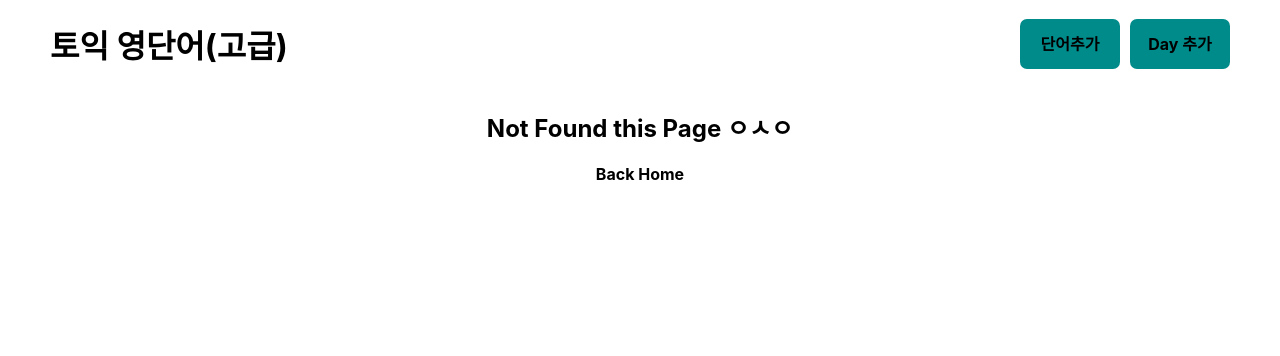
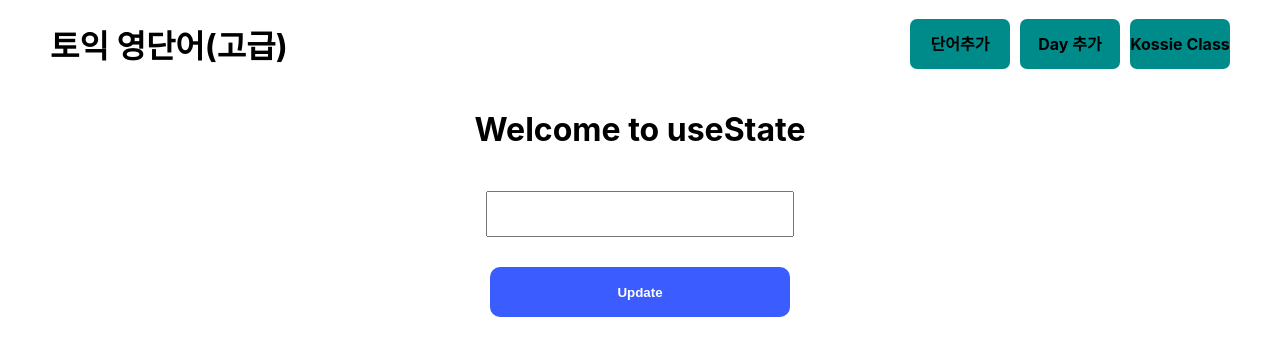
Before and after one commit to Blossssom/StudyRepo, a React (Create React App) app: page /kossie_class/hook_useState01 in a window 1280 px wide. Before the commit this address had no page. Shown: the top 356 px of the page. Built offline with nearby package versions, Linux system fonts and the light colour scheme.

Commit message:
2022-01-30 study for commit [useState(detail), basic of hook]

```diff
--- a/src/App.js
+++ b/src/App.js
@@ -6,6 +6,9 @@ import {BrowserRouter, Route, Routes} from 'react-router-dom';
 import EmptyPage from './Components/makePart/EmptyPage';
 import CreateWord from './Components/makePart/CreateWord';
 import CreateDay from './Components/makePart/CreateDay';
+import KossieIn from './Components/kossie-class/KossieIn';
+import Handle from './Components/kossie-class/Handle';
+import UseState01 from './Components/kossie-class/UseState01';
 
 
 // 기본적으로 제공되는 App.css는 이곳에만 적용되는 것이 아님
@@ -21,6 +24,9 @@ function App() {
           <Route path="day/:day" element={<Day />} />
           <Route path="create_word" element={<CreateWord />} />
           <Route path="create_day" element={<CreateDay />} />
+          <Route path='kossie_class' element={<KossieIn />} />
+          <Route path="kossie_class/handle" element={<Handle />} />
+          <Route path="kossie_class/hook_useState01" element={<UseState01/>} />
           <Route path="*" element={<EmptyPage />} />
         </Routes>
       </div>
--- /dev/null
+++ b/src/Components/kossie-class/Handle.jsx
@@ -0,0 +1,16 @@
+function Handle() {
+
+    const onKeyUp = (event) => {
+        if(event.keyCode === 13){
+            console.log('Enter!!');
+        }
+    };
+
+    return(
+        <>
+            <input onKeyUp={onKeyUp} />
+        </>
+    );
+}
+
+export default Handle;
--- /dev/null
+++ b/src/Components/kossie-class/KossieIn.jsx
@@ -0,0 +1,17 @@
+import { Link } from "react-router-dom";
+import './kossie.css';
+
+function KossieIn() {
+    return(
+        <div className="wrap-kossie-in">
+            <div className="link-in">
+                <Link to={'/kossie_class/handle'}>Handle</Link>
+            </div>
+            <div className="link-in">
+                <Link to={'/kossie_class/hook_useState01'}>useState01</Link>
+            </div>
+        </div>
+    );
+}
+
+export default KossieIn;
--- /dev/null
+++ b/src/Components/kossie-class/UseState01.jsx
@@ -0,0 +1,24 @@
+import './kossie.css';
+import { useState } from "react";
+
+function UseState01() {
+
+    const [text, setText] = useState('Welcome to useState');
+
+    const upDateText = () => {
+        const getText = document.getElementById('getText').value;
+        setText(getText);
+        console.log(`inner func : ${text}`);
+    };
+    console.log(`global : ${text}`);
+
+    return(
+        <div className='wrap-kossie-in'>
+            <h1>{text}</h1>
+            <input id="getText" type="text" />
+            <button onClick={upDateText}>Update</button>
+        </div>
+    );
+}
+
+export default UseState01;
--- /dev/null
+++ b/src/Components/kossie-class/kossie.css
@@ -0,0 +1,38 @@
+.wrap-kossie-in {
+  width: 1000px;
+  margin: 0 auto;
+  display: flex;
+  flex-direction: column;
+  align-items: center;
+}
+
+.link-in {
+  width: 500px;
+  background-color: #3b5cff;
+  height: 50px;
+  border-radius: 10px;
+  line-height: 50px;
+  margin: 10px 0 10px 0;
+}
+
+.link-in > a {
+  color: white;
+  font-weight: 600;
+}
+
+input {
+  width: 300px;
+  margin: 20px 0 20px 0;
+  height: 40px;
+  font-size: 1.2rem;
+}
+
+button {
+  width: 300px;
+  background-color: #3b5cff;
+  height: 50px;
+  border-radius: 10px;
+  line-height: 50px;
+  margin: 10px 0 10px 0;
+  color: white;
+}
--- a/src/Components/makePart/Header.jsx
+++ b/src/Components/makePart/Header.jsx
@@ -14,6 +14,9 @@ function Header() {
                 <Link to={'/create_day'} className={styles.link}>
                     Day 추가
                 </Link>
+                <Link to={'/kossie_class'} className={styles.link}>
+                    Kossie Class
+                </Link>
             </div>
         </div>
     );
```
